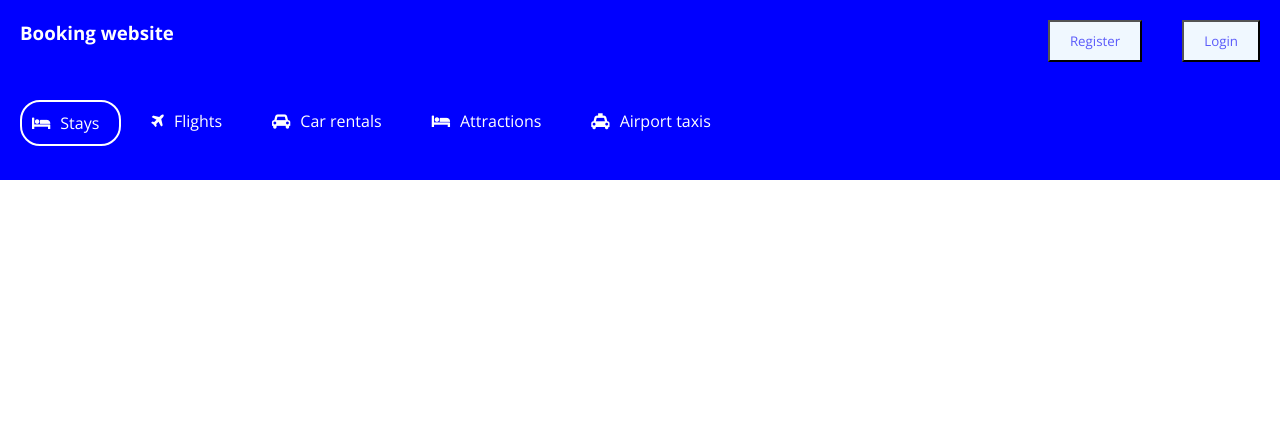
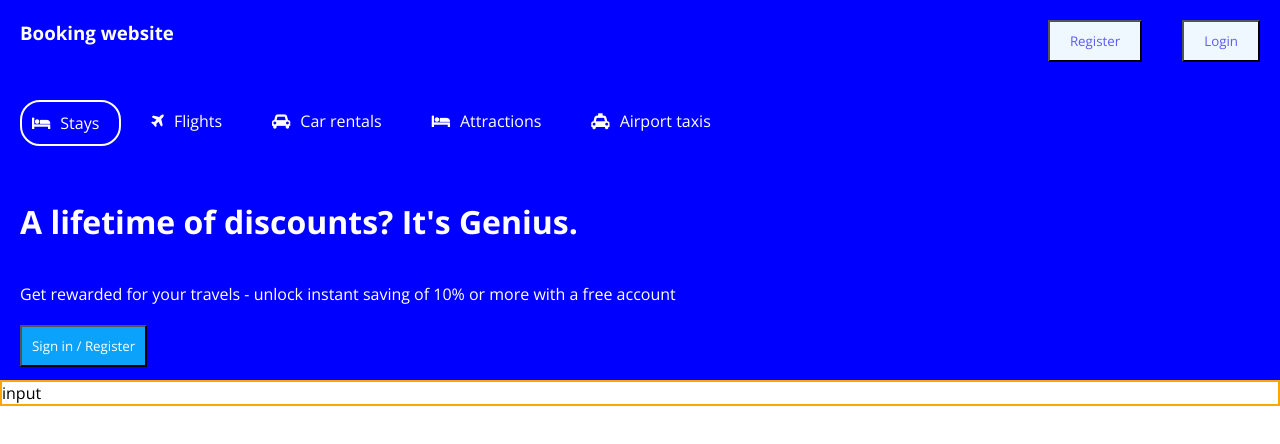
Before and after one commit to minhquangkid/React_new, a React (Create React App) app: page / in a window 1280 px wide. Shown: the top 444 px of the page. Built offline with nearby package versions, Linux system fonts and the light colour scheme.

Commit message:
header 60%

```diff
--- /dev/null
+++ b/src/header/header.js
@@ -0,0 +1,19 @@
+import React from "react";
+import styles from "./header.module.css";
+const Header = () => {
+  return (
+    <React.Fragment>
+      <div className={styles.head}>
+        <h1 className={styles.tieude}>A lifetime of discounts? It's Genius.</h1>
+        <p className={styles.tieude}>
+          Get rewarded for your travels - unlock instant saving of 10% or more
+          with a free account
+        </p>
+        <button className={styles.button}>Sign in / Register</button>
+      </div>
+      <div className={styles.inform}>input</div>
+    </React.Fragment>
+  );
+};
+
+export default Header;
--- /dev/null
+++ b/src/header/header.module.css
@@ -0,0 +1,22 @@
+.head {
+  background-color: blue;
+  color: white;
+  width: 100%;
+  height: 200px;
+  margin: 0px;
+}
+.tieude {
+  padding: 20px;
+}
+.button {
+  margin-left: 20px;
+  padding: 10px;
+  background-color: rgb(10, 162, 250);
+  color: white;
+}
+.inform {
+  align-content: center;
+  border-color: orange;
+  border-width: 2px;
+  border-style: solid;
+}
--- a/src/navbar/navbar.js
+++ b/src/navbar/navbar.js
@@ -16,7 +16,6 @@ const Navbar = () => {
       {nav.map((item) => {
         return <NavBarItem key={item.type} test={item} />;
       })}
-      {/* <NavBarItem test={nav[1]} /> */}
     </div>
   );
 };
--- a/src/navbar/navbar.module.css
+++ b/src/navbar/navbar.module.css
@@ -4,6 +4,7 @@
   height: 180px;
   color: white;
   position: relative;
+  margin: 0px;
 }
 .title {
   float: left;
--- a/src/pages/home/Home.jsx
+++ b/src/pages/home/Home.jsx
@@ -1,7 +1,13 @@
 import Navbar from "../../navbar/navbar";
-
+import Header from "../../header/header";
+// import bootstrap
 const Home = () => {
-  return <Navbar />;
+  return (
+    <div className="container">
+      <Navbar />
+      <Header />
+    </div>
+  );
 };
 
 export default Home;
```
